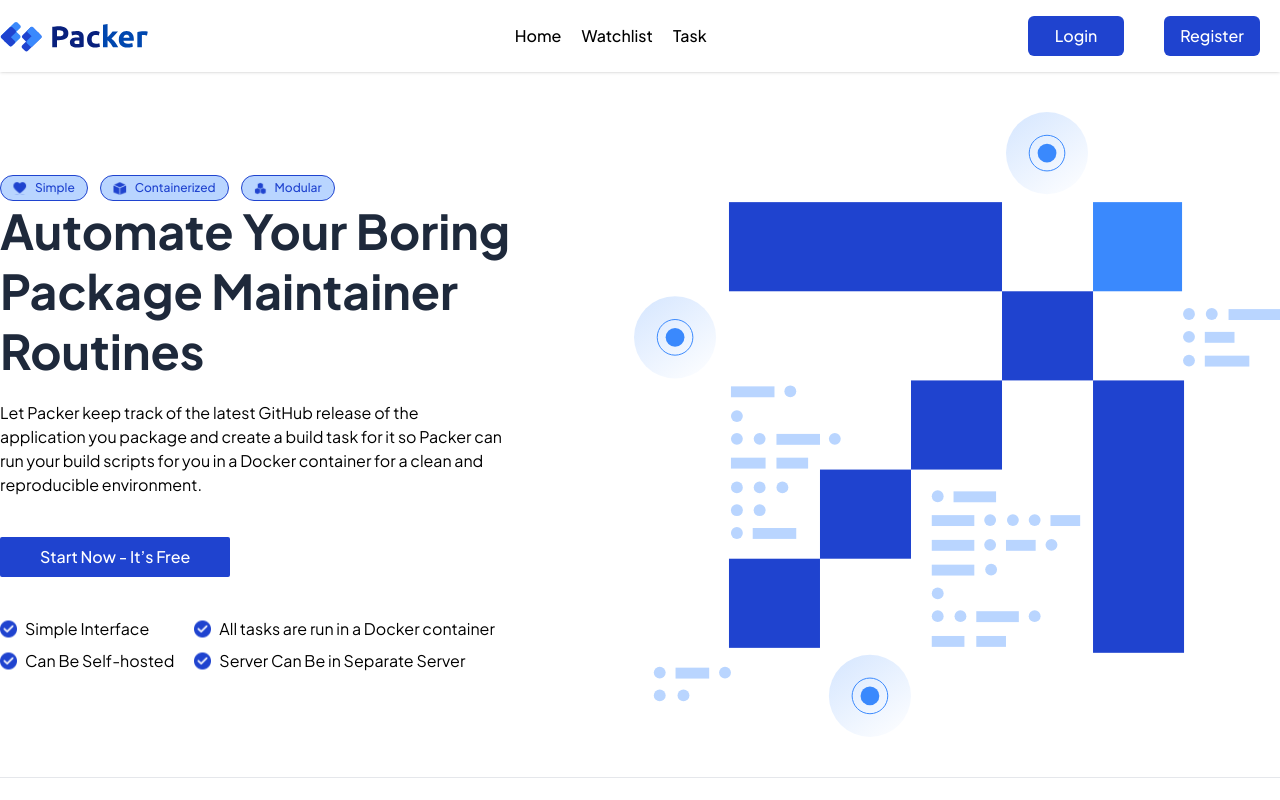
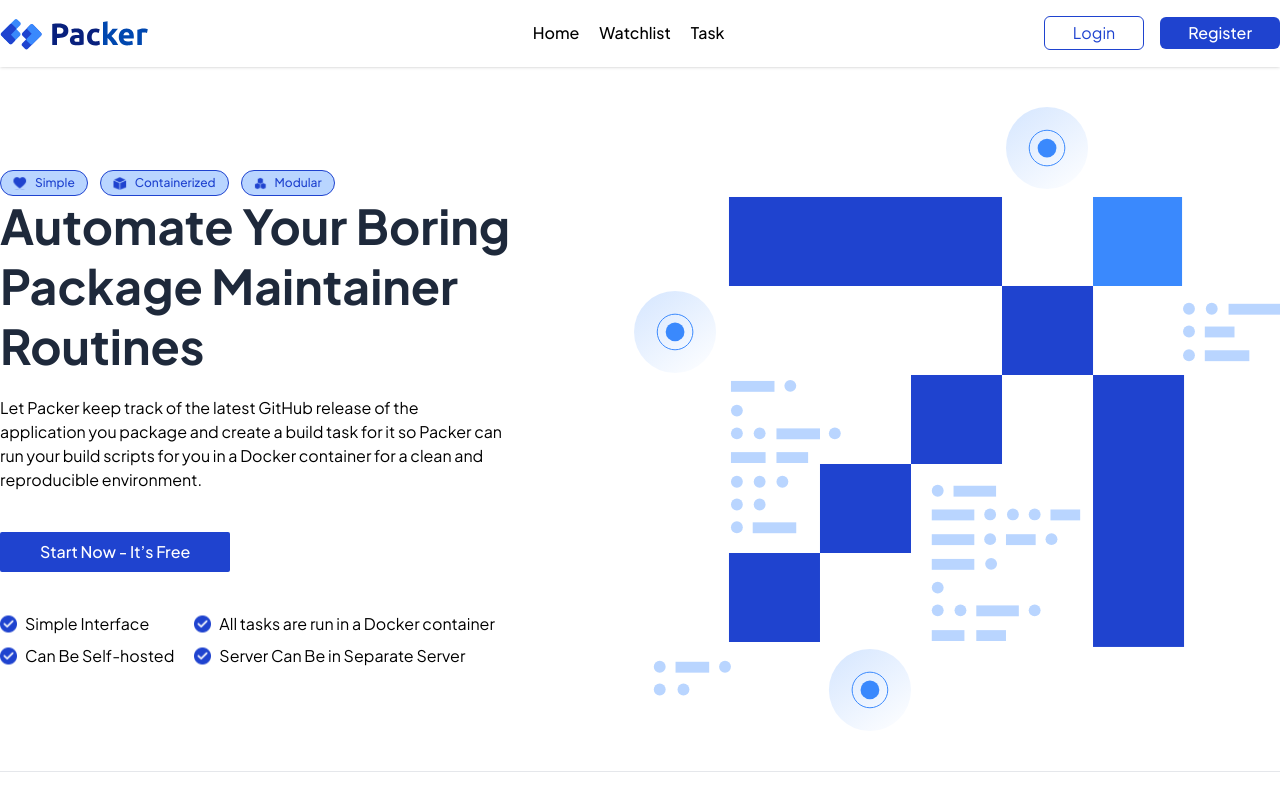
Before and after one commit to mumahendras3/packer-client-react, a React (Vite) app: page / in a window 1280 px wide. Shown: the top 800 px of the page. Built offline with nearby package versions, Linux system fonts and the light colour scheme.

Commit message:
fix styling

```diff
--- a/src/components/CardTaskList.jsx
+++ b/src/components/CardTaskList.jsx
@@ -1,6 +1,7 @@
 import PropTypes from 'prop-types';
 import { FaCircle, FaRegEye } from "react-icons/fa";
 import { MdDelete } from 'react-icons/md';
+import { Link } from 'react-router-dom';
 
 const CardTaskList = ({ task }) => {
    const statusBG = task.status === "Created" ? "text-green-800" : (task.status === "Succeeded" ? 'text-[#033AC7]' : (task.status === "Failed" ? 'text-[#C70303]' : (task.status === "Running" ? 'text-green-700' : 'text-[#FFAF65]')));
@@ -33,7 +34,7 @@ const CardTaskList = ({ task }) => {
             </div>
          </div>
       </div>
-  );
+   );
 };
 
 CardTaskList.propTypes = {
--- a/src/components/Navbar.jsx
+++ b/src/components/Navbar.jsx
@@ -3,6 +3,7 @@ import { identityImg, logo } from "../assets/img";
 import { useState } from "react";
 import { FaSignOutAlt } from "react-icons/fa";
 import Swal from "sweetalert2";
+import PropTypes from 'prop-types';
 
 const Navbar = ({ isAuthenticated }) => {
   const navigate = useNavigate();
@@ -32,35 +33,6 @@ const Navbar = ({ isAuthenticated }) => {
 
   return (
     <>
-      {/* <nav id="navbar" className='py-4 bg-white sticky top-0 left-0 right-0 shadow-md'>
-            <div className="container mx-auto flex justify-between items-center" >
-               <div id="logoBrand" className='w-2/12'>
-                  <Link to={'/'}>
-                     <img src={logo} className='w-[70%]' alt="" />
-                  </Link>
-               </div>
-               <div id="menuLink" className='flex items-center gap-5'>
-                  <Link to={'/'}>
-                     <span className='hover:text-[#1F43CF] font-medium'>Home</span>
-                  </Link>
-                  <Link to={'/watchlist'}>
-                     <span className='hover:text-[#1F43CF] font-medium'>Watclist</span>
-                  </Link>
-                  <Link to={'/taslist'}>
-                     <span className='hover:text-[#1F43CF] font-medium'>Task</span>
-                  </Link>
-               </div>
-               <div id="actions" className='flex items-center gap-4'>
-                  <Link to={'/login'}>
-                     <button className='bg-transparent border border-[#1F43CF] py-1 px-7 rounded-md text-[#1F43CF] font-normal text-base'>Login</button>
-                  </Link>
-                  <Link to={'/register'}>
-                     <button className='bg-[#1F43CF] py-1 px-7 font-medium] text-white font-medium rounded-md text-base'>Signup</button>
-                  </Link>
-               </div>
-            </div >
-         </nav > */}
-      {/* isLogin = true */}
       <nav id="navbar" className="flex">
         <div className="container mx-auto flex justify-between items-center relative">
           <div id="logoBrand" className="w-2/12">
@@ -83,17 +55,13 @@ const Navbar = ({ isAuthenticated }) => {
           </div>
           {
             !isAuthenticated && (
-              <div>
-                <button className="bg-[#1F43CF] py-2 mx-5 text-white font-medium rounded-md w-24 gap-5">
+              <div id="actions" className='flex items-center gap-4'>
                 <Link to={'/login'}>
-                    Login
+                  <button className='bg-transparent border border-[#1F43CF] py-1 px-7 rounded-md text-[#1F43CF] font-normal text-base'>Login</button>
                 </Link>
-                </button>
-                <button className="bg-[#1F43CF] py-2 mx-5 text-white font-medium rounded-md w-24 gap-5">
                 <Link to={'/register'}>
-                    Register
+                  <button className='bg-[#1F43CF] py-1 px-7 font-medium] text-white font-medium rounded-md text-base'>Register</button>
                 </Link>
-                </button>
               </div>
             )
           }
@@ -135,4 +103,8 @@ const Navbar = ({ isAuthenticated }) => {
   );
 };
 
+Navbar.propTypes = {
+  isAuthenticated: PropTypes.string.isRequired
+}
+
 export default Navbar;
--- a/src/pages/Login.jsx
+++ b/src/pages/Login.jsx
@@ -3,7 +3,6 @@ import { loginImg, logo } from "../assets/img";
 import { useDispatch } from "react-redux";
 import { useState } from "react";
 import { postLogin } from "../store/action/actionCreator";
-import Swal from "sweetalert2";
 
 
 
--- a/src/pages/TaskDetail.jsx
+++ b/src/pages/TaskDetail.jsx
@@ -33,7 +33,8 @@ const TaskDetail = () => {
    }
    useEffect(() => {
       dispatch(fetchDetailTaskById(params.id));
-  }, []);
+   }, [dispatch, params.id]);
+
    return (
       <div id="taskDetail">
          {Object.keys(taskDetail).length === 0 ? (
--- a/src/router/router.jsx
+++ b/src/router/router.jsx
@@ -1,6 +1,4 @@
 import { createBrowserRouter, redirect } from "react-router-dom";
-
-import Swal from 'sweetalert2'
 
 import Home from "../pages/Home";
 import Login from "../pages/Login";
```
Lines whose indentation alone changed are shown as unchanged.
